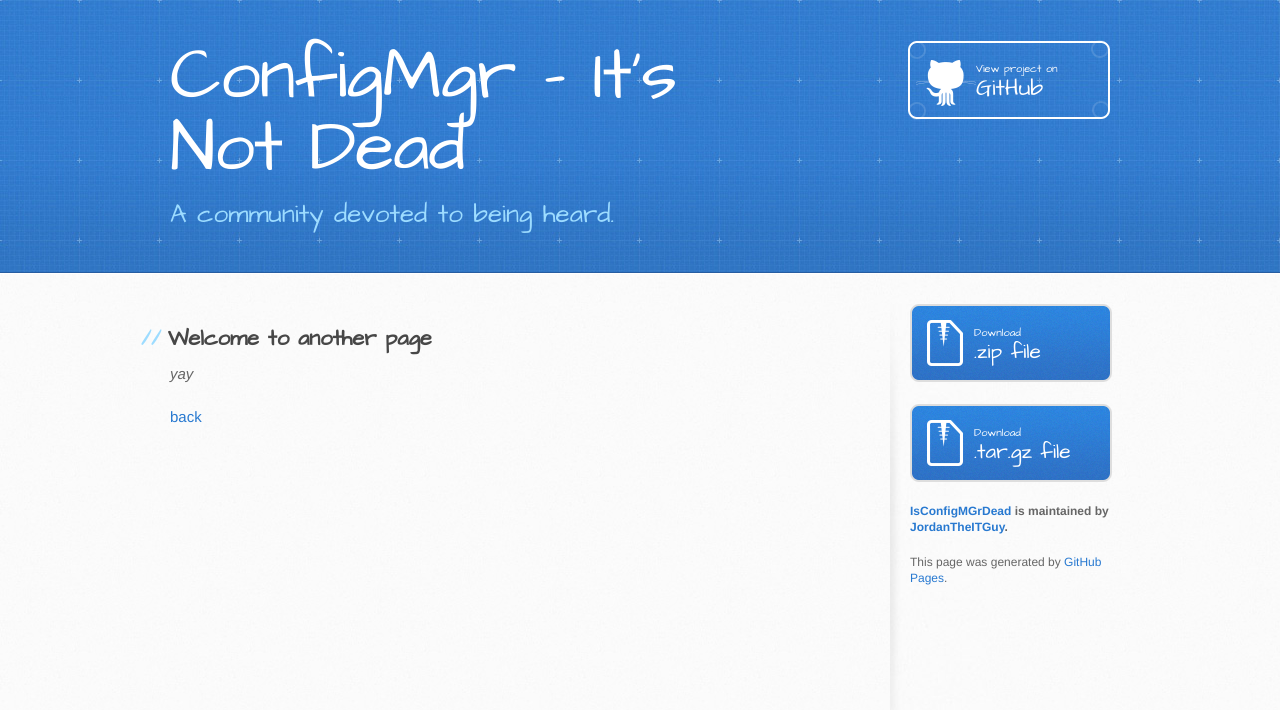
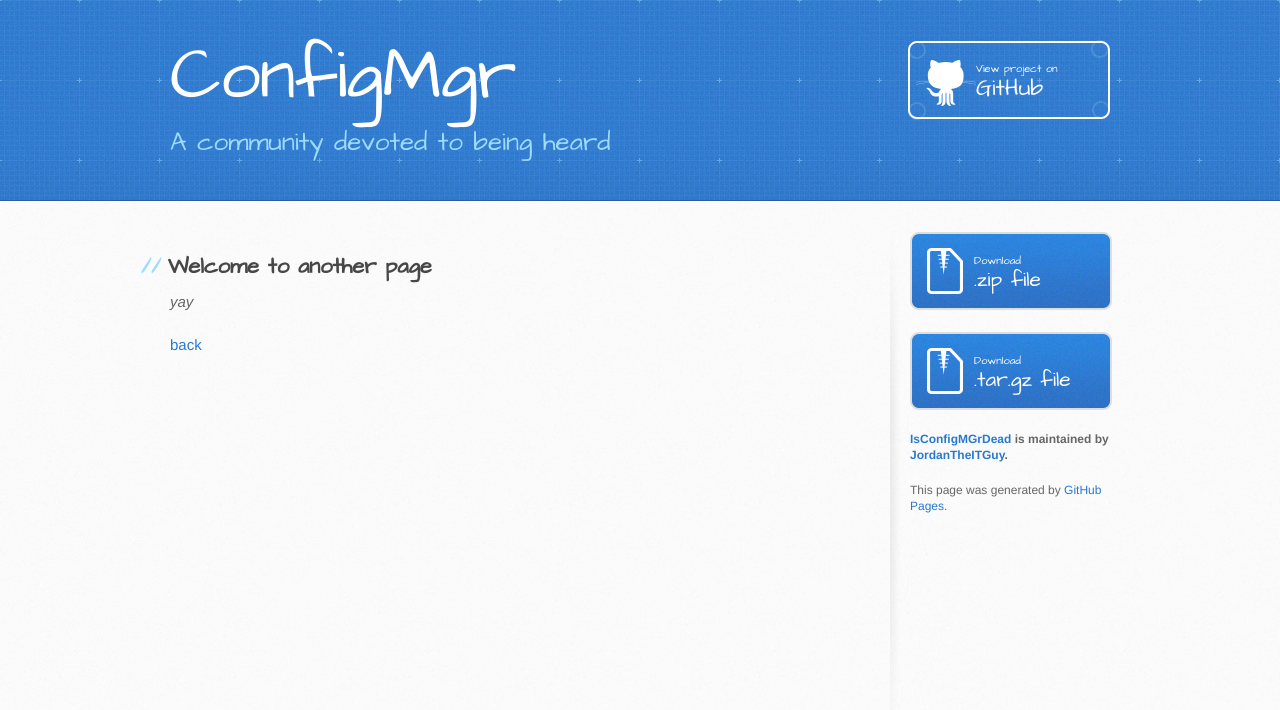
Before and after one commit to JordanTheITGuy/IsConfigMGrDead, a Jekyll site: the page built from another-page.md, in a window 1280 px wide. Shown: the top 710 px of the page. Built offline with Jekyll 4.4.1, drawn with Linux system fonts in a browser that asks for light colours; our own code applies the rules of GitHub Pages for plain Markdown files.

Commit message:
Update _config.yml

```diff
--- a/_config.yml
+++ b/_config.yml
@@ -1,5 +1,5 @@
-title: ConfigMgr - It's Not Dead
-description: A community devoted to being heard.
+title: ConfigMgr
+description: A community devoted to being heard
 show_downloads: true
 google_analytics:
 theme: jekyll-theme-architect
```
